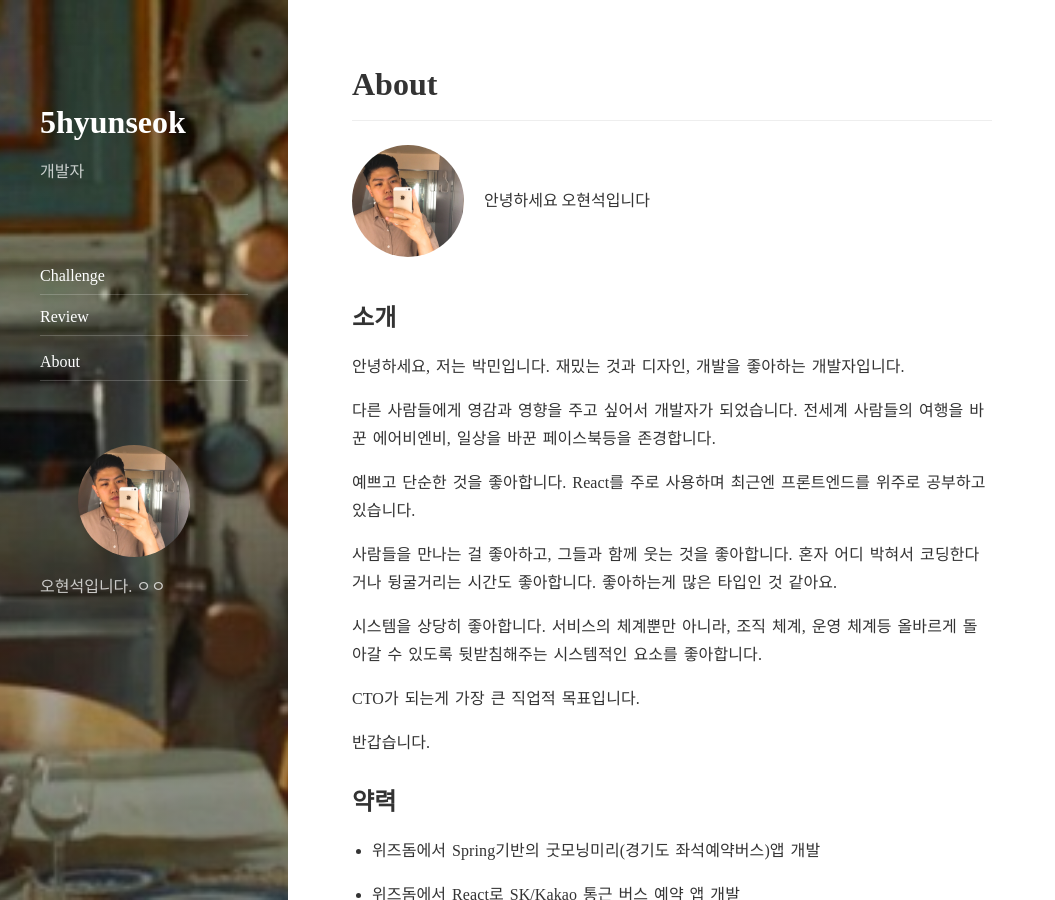
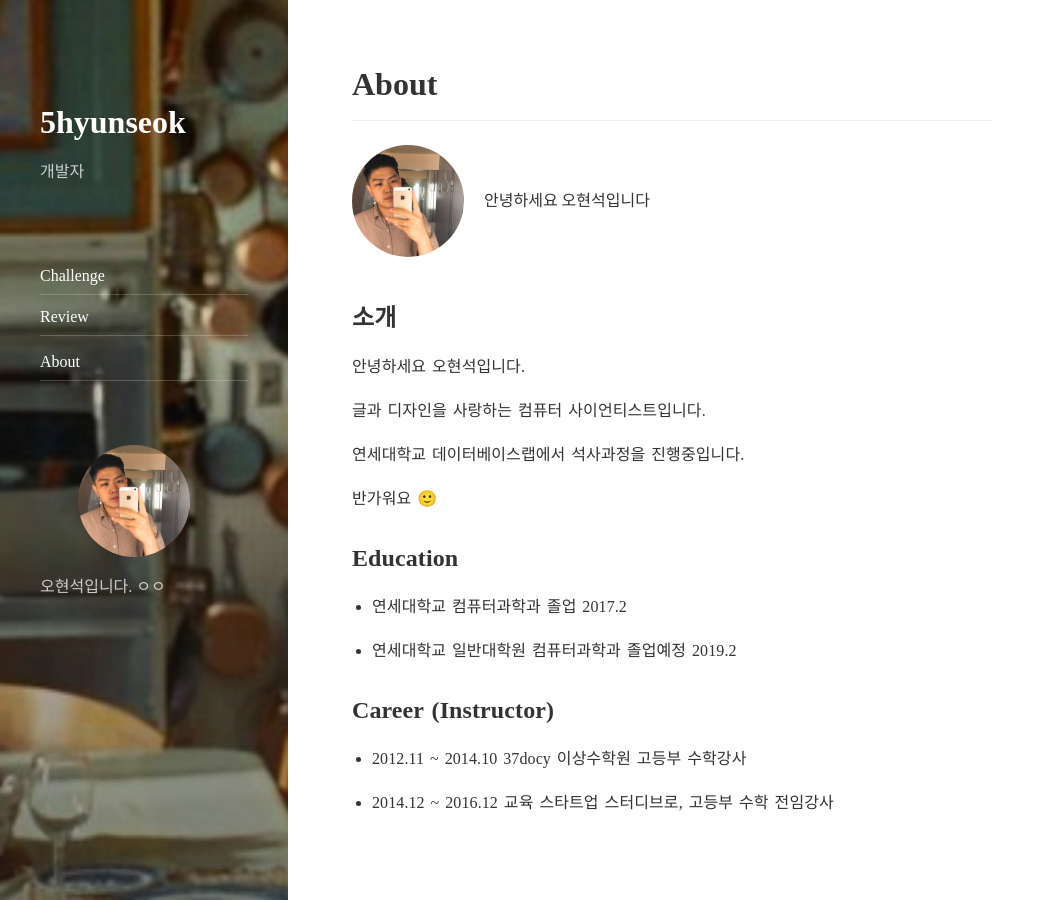
Before and after one commit to 5hyunseok/5hyunseok.github.io, a Jekyll site: the page built from about.md, in a window 1280 px wide and 900 px high. Shown: the whole window, without its empty margins (0-1055 px from the left). Built offline with Jekyll 4.4.1, drawn with Linux system fonts in a browser that asks for light colours; nearby versions of some CDN libraries; some of the changed text lies outside the part shown.

Commit message:
Modify my about page

```diff
--- a/about.md
+++ b/about.md
@@ -5,60 +5,25 @@ menu: true
 order: 10
 ---
 
+
 ## 소개
 
-안녕하세요, 저는 박민입니다. 재밌는 것과 디자인, 개발을 좋아하는 개발자입니다.
+안녕하세요 오현석입니다.
 
-다른 사람들에게 영감과 영향을 주고 싶어서 개발자가 되었습니다. 전세계 사람들의 여행을 바꾼 에어비엔비, 일상을 바꾼 페이스북등을 존경합니다.
+글과 디자인을 사랑하는 컴퓨터 사이언티스트입니다.
 
-예쁘고 단순한 것을 좋아합니다. React를 주로 사용하며 최근엔 프론트엔드를 위주로 공부하고 있습니다.
+연세대학교 데이터베이스랩에서 석사과정을 진행중입니다.
 
-사람들을 만나는 걸 좋아하고, 그들과 함께 웃는 것을 좋아합니다. 혼자 어디 박혀서 코딩한다거나 뒹굴거리는 시간도 좋아합니다. 좋아하는게 많은 타입인 것 같아요.
+반가워요 🙂
 
-시스템을 상당히 좋아합니다. 서비스의 체계뿐만 아니라, 조직 체계, 운영 체계등 올바르게 돌아갈 수 있도록 뒷받침해주는 시스템적인 요소를 좋아합니다.
+## Education
 
-CTO가 되는게 가장 큰 직업적 목표입니다.
+- 연세대학교 컴퓨터과학과 졸업 2017.2
 
-반갑습니다.
+- 연세대학교 일반대학원 컴퓨터과학과 졸업예정 2019.2
 
-## 약력
+## Career (Instructor)
 
-- 위즈돔에서 Spring기반의 굿모닝미리(경기도 좌석예약버스)앱 개발
+- 2012.11 ~ 2014.10  37docy 이상수학원 고등부 수학강사
 
-- 위즈돔에서 React로 SK/Kakao 통근 버스 예약 앱 개발
-
-- 이해라이프스타일에서 ReactNative로 홈퍼니싱 하이브리드 앱 개발
-
-- 숭실대학교 IT대학 컴퓨터학부 전공
-
-- 숭실대학교 IT대학 학생회장
-
-- 계남초/계남중/계남고 졸업
-
-- 경기도 부천 출생
-
-## 사이드프로젝트
-
-- [react-redux-material-meteor](https://github.com/isme2n/react-redux-material-meteor) - 보일러 플레이트
-
-- [48Wedding](http://48wedding.com) - 웨딩카드 만들기 서비스
-
-- [secretary](https://chrome.google.com/webstore/detail/secretary/bijcgcgbhmeemlnidoigdcnokggknikb?hl=ko) - 기사요약 크롬 확장서비스
-
-- [이미지필터](https://github.com/isme2n/react-image-filter-app) - 캔버스 이미지 필터를 공부하며 만든 샘플 앱
-
-- [유튜브 함께보기](https://youtu.be/7IFEO9D6G4Y) - 유튜브 동영상을 다른사람들과 함께 보며 대화를 나누는 앱
-
-## 발표
-
-- [GDG Summer Party 테크니컬 세션 - 자바스크립트 제대로 알기](https://www.slideshare.net/MinPark48/ss-79004233)
-
-## 강의
-
-- [React로 라이브 컴파일러 만들기](https://www.youtube.com/playlist?list=PLBrx45N7b6tkdisu8ZhKs02tEf5wDuk2W)
-
-## 하고싶은 말
-
-다양한 사이드 프로젝트 제안, 친구 제안, 번개 제안 등등 해주시면 좋아합니다.
-
-행복하세요 오늘도.
+- 2014.12 ~ 2016.12  교육 스타트업 스터디브로, 고등부 수학 전임강사
```
